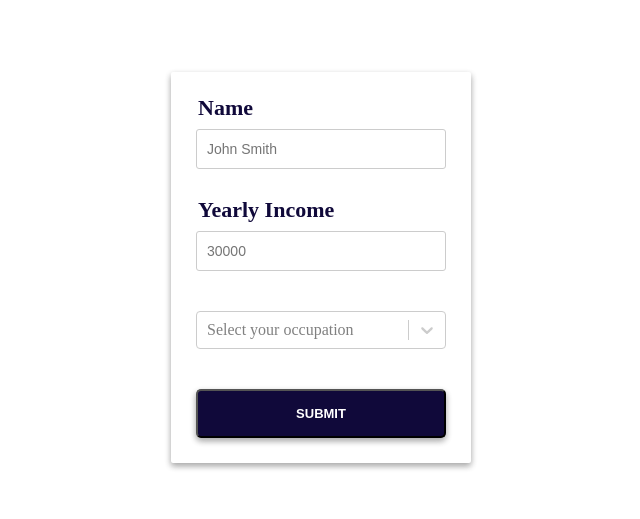
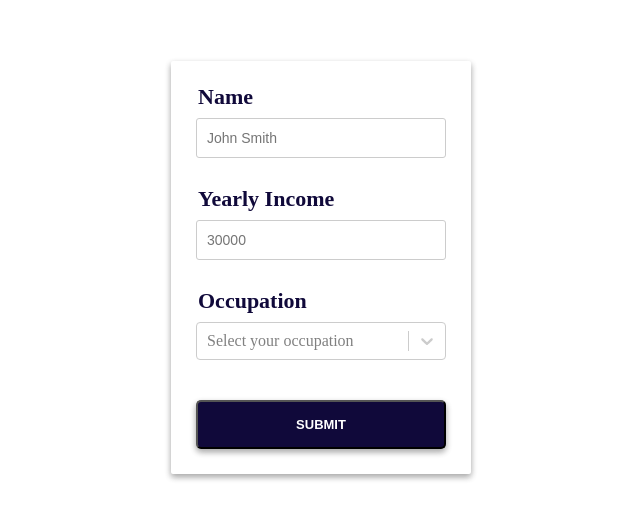
Before and after one commit to EnriqueDev/credit-cards-code-challenge, a React (Vite) app: page / in a window 1280 px wide. Shown: the part 133-652 px from the top of the page, without its empty margins (319-959 px from the left). Built offline with nearby package versions, Linux system fonts and the light colour scheme.

Commit message:
UI refactor to make it more reusable: - created form field wrapper to make it reusable across different form components - Moved TextInput to components folder - Refactored CheckCredit screen to use this components

```diff
--- a/package.json
+++ b/package.json
@@ -27,6 +27,7 @@
     "@types/react": "^16.9.19",
     "@types/react-dom": "^16.9.5",
     "@types/react-router-dom": "^5.1.3",
+    "@types/react-select": "^3.0.10",
     "@types/styled-components": "^4.4.2",
     "jest": "^25.1.0",
     "parcel-bundler": "^1.12.4",
--- a/src/modules/CheckCredit/CheckCredit.tsx
+++ b/src/modules/CheckCredit/CheckCredit.tsx
@@ -1,29 +1,16 @@
 import * as React from 'react'
 import styled from 'styled-components'
 import { RaisedContainer } from '../../components/RaisedContainer'
-import TextInput, { StyledErrorText } from './TextInput/TextInput'
-import Select from 'react-select'
+import { TextInput, FormFieldContainer } from './components'
 import Button from '../../components/Button'
 import { validateName, validateOccupation, validateIncome } from './validation'
+import Select, { ValueType, GroupType, OptionTypeBase } from 'react-select'
 
-export type SelectOption = {
-  value: string
-  label: string
-}
-
-const SELECT_OPTIONS: SelectOption[] = [
+const SELECT_OPTIONS = [
   { value: 'full_time', label: 'Full Time' },
   { value: 'part_time', label: 'Part Time' },
   { value: 'student', label: 'Student' },
 ]
-
-const SelectContainer = styled.div`
-  position: relative;
-`
-
-const SelectError = styled(StyledErrorText)`
-  bottom: -15px;
-`
 
 const Container = styled.section`
   display: flex;
@@ -34,20 +21,15 @@ const Container = styled.section`
 `
 
 const StyledTextInput = styled(TextInput)`
-  margin-top: 30px;
   min-width: 250px;
-
-  &:first-child {
-    margin-top: 0;
-  }
 `
 
-const StyledSelect = styled(Select)`
-  margin-top: 40px;
+const StyledFormWrapper = styled(FormFieldContainer)`
+  margin-bottom: 30px;
 `
 
 const StyledButton = styled(Button)`
-  margin-top: 40px;
+  margin-top: 10px;
   width: 100%;
 `
 
@@ -56,7 +38,7 @@ export const CheckCredit: React.FC = () => {
   const [nameError, setNameError] = React.useState<string | null>(null)
   const [income, setIncome] = React.useState<string>('')
   const [incomeError, setIncomeError] = React.useState<string | null>(null)
-  const [occupation, setOccupation] = React.useState<SelectOption | null>(null)
+  const [occupation, setOccupation] = React.useState<unknown | null>(null)
   const [occupationError, setOccupationError] = React.useState<string | null>(
     null,
   )
@@ -93,32 +75,32 @@ export const CheckCredit: React.FC = () => {
   return (
     <Container>
       <RaisedContainer as="form">
+        <StyledFormWrapper label={'Name'} error={nameError}>
           <StyledTextInput
-          label={'Name'}
             placeholder={'John Smith'}
             value={name}
-          error={nameError}
             onChange={e => setName(e.currentTarget.value)}
           />
+        </StyledFormWrapper>
+
+        <StyledFormWrapper label={'Yearly Income'} error={incomeError}>
           <StyledTextInput
-          label={'Yearly Income'}
             placeholder={'30000'}
             min={0}
             value={income}
             type={'number'}
-          error={incomeError}
             onChange={e => setIncome(e.currentTarget.value)}
           />
-        <SelectContainer>
-          <StyledSelect
+        </StyledFormWrapper>
+
+        <StyledFormWrapper error={occupationError} label={'Occupation'}>
+          <Select
             placeholder="Select your occupation"
             options={SELECT_OPTIONS}
-            onChange={(value: SelectOption) => setOccupation(value)}
+            onChange={(value, _) => setOccupation(value)}
           />
-          {Boolean(occupationError) && (
-            <SelectError>{occupationError}</SelectError>
-          )}
-        </SelectContainer>
+        </StyledFormWrapper>
+
         <StyledButton onClick={handleOnSubmit}>Submit</StyledButton>
       </RaisedContainer>
     </Container>
--- a/src/modules/CheckCredit/TextInput/TextInput.tsx
+++ /dev/null
@@ -1,80 +0,0 @@
-import * as React from 'react'
-import styled from 'styled-components'
-import {
-  primaryColor,
-  borderColor,
-  hoverBorderColor,
-  errorColor,
-} from '../../../constants/colors'
-
-const Container = styled.label`
-  position: relative;
-`
-
-const Label = styled.span`
-  padding-left: 2px;
-  display: block;
-  font-size: 22px;
-  font-weight: bold;
-  text-transform: capitalize;
-  margin-bottom: 10px;
-  color: ${primaryColor};
-`
-
-const Input = styled.input`
-  width: 100%;
-  min-height: 40px;
-  border-radius: 3px;
-  border: 1px solid ${borderColor};
-  padding: 0 10px;
-  font-size: 14px;
-
-  &:hover {
-    border-color: ${hoverBorderColor};
-  }
-`
-
-export const StyledErrorText = styled.div`
-  font-size: 12px;
-  color: ${errorColor};
-  position: absolute;
-  bottom: -28px;
-  padding-left: 2px;
-`
-
-interface IProps {
-  label: string
-  type?: 'text' | 'number'
-  value: string
-  className?: string
-  min?: number
-  error?: string | null
-}
-
-const TextInput: React.FC<IProps & React.HTMLAttributes<HTMLInputElement>> = ({
-  label,
-  value,
-  onChange,
-  className,
-  type = 'text',
-  error,
-  ...rest
-}) => {
-  return (
-    <div className={className}>
-      <Container>
-        <Label>{label}</Label>
-        <Input
-          type={type}
-          pattern={type === 'number' ? '^(0|\\+?[1-9]\\d*)$' : undefined}
-          value={value}
-          onChange={onChange}
-          {...rest}
-        />
-        {Boolean(error) && <StyledErrorText>{error}</StyledErrorText>}
-      </Container>
-    </div>
-  )
-}
-
-export default TextInput
--- /dev/null
+++ b/src/modules/CheckCredit/components/FormFieldContainer.tsx
@@ -0,0 +1,47 @@
+import React, { FC } from 'react'
+import styled from 'styled-components'
+import { primaryColor, errorColor } from '../../../constants/colors'
+
+const Container = styled.label`
+  position: relative;
+  display: block;
+`
+
+const Label = styled.span`
+  padding-left: 2px;
+  display: block;
+  font-size: 22px;
+  font-weight: bold;
+  text-transform: capitalize;
+  margin-bottom: 10px;
+  color: ${primaryColor};
+`
+
+export const StyledErrorText = styled.div`
+  font-size: 12px;
+  color: ${errorColor};
+  position: absolute;
+  bottom: -15px;
+  padding-left: 2px;
+`
+
+interface IProps {
+  label: string
+  className?: string
+  error?: string | null
+}
+
+export const FormFieldContainer: FC<IProps> = ({
+  label,
+  className,
+  children,
+  error,
+}) => {
+  return (
+    <Container className={className}>
+      <Label>{label}</Label>
+      {children}
+      {Boolean(error) && <StyledErrorText>{error}</StyledErrorText>}
+    </Container>
+  )
+}
--- /dev/null
+++ b/src/modules/CheckCredit/components/TextInput.tsx
@@ -0,0 +1,40 @@
+import * as React from 'react'
+import styled from 'styled-components'
+import { borderColor, hoverBorderColor } from '../../../constants/colors'
+
+const Input = styled.input`
+  width: 100%;
+  min-height: 40px;
+  border-radius: 3px;
+  border: 1px solid ${borderColor};
+  padding: 0 10px;
+  font-size: 14px;
+
+  &:hover {
+    border-color: ${hoverBorderColor};
+  }
+`
+
+interface IProps extends React.HTMLAttributes<HTMLInputElement> {
+  type?: 'text' | 'number'
+  value: string
+  className?: string
+  min?: number
+}
+
+export const TextInput: React.FC<IProps> = ({
+  value,
+  onChange,
+  type = 'text',
+  ...rest
+}) => {
+  return (
+    <Input
+      type={type}
+      pattern={type === 'number' ? '^(0|\\+?[1-9]\\d*)$' : undefined}
+      value={value}
+      onChange={onChange}
+      {...rest}
+    />
+  )
+}
--- /dev/null
+++ b/src/modules/CheckCredit/components/index.ts
@@ -0,0 +1,2 @@
+export { FormFieldContainer } from './FormFieldContainer'
+export { TextInput } from './TextInput'
```
Also changed, not shown: 1 other file (tests, documents, lock files or other folders). Lines whose indentation alone changed are shown as unchanged.
